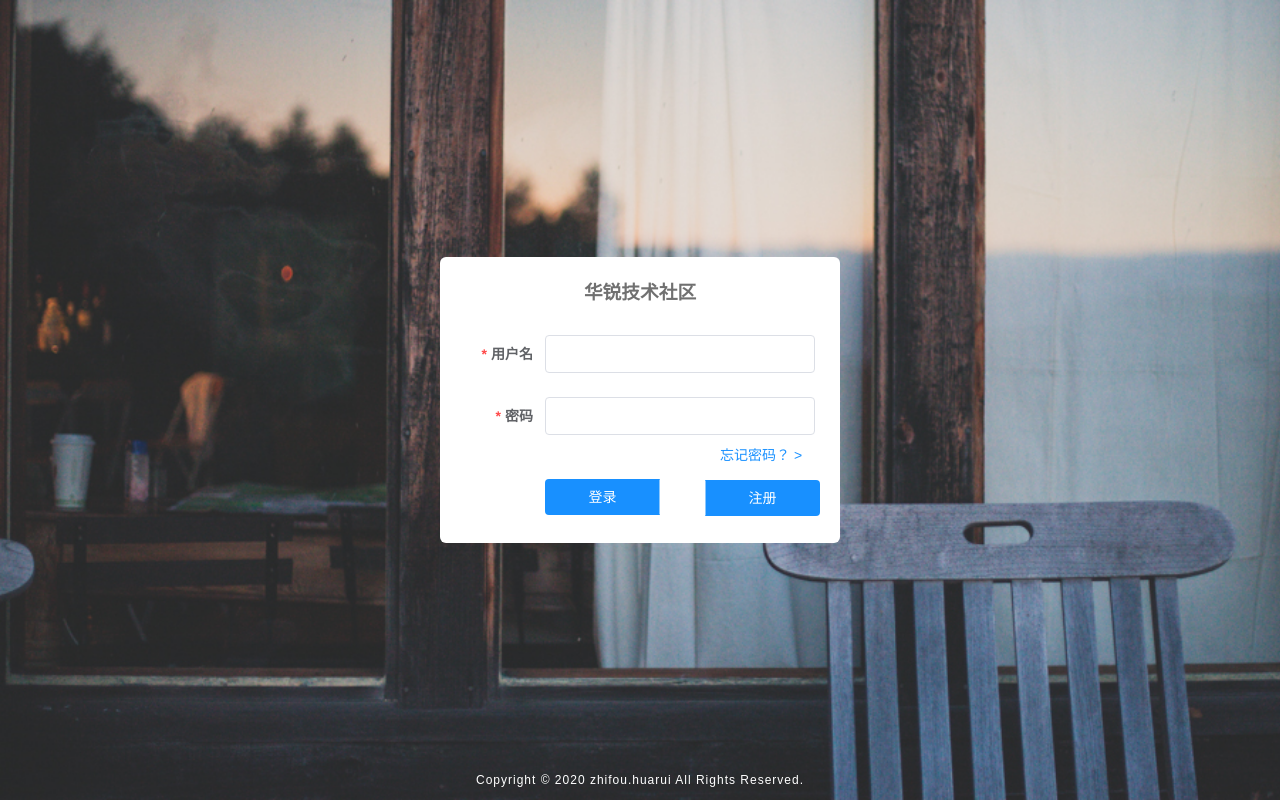
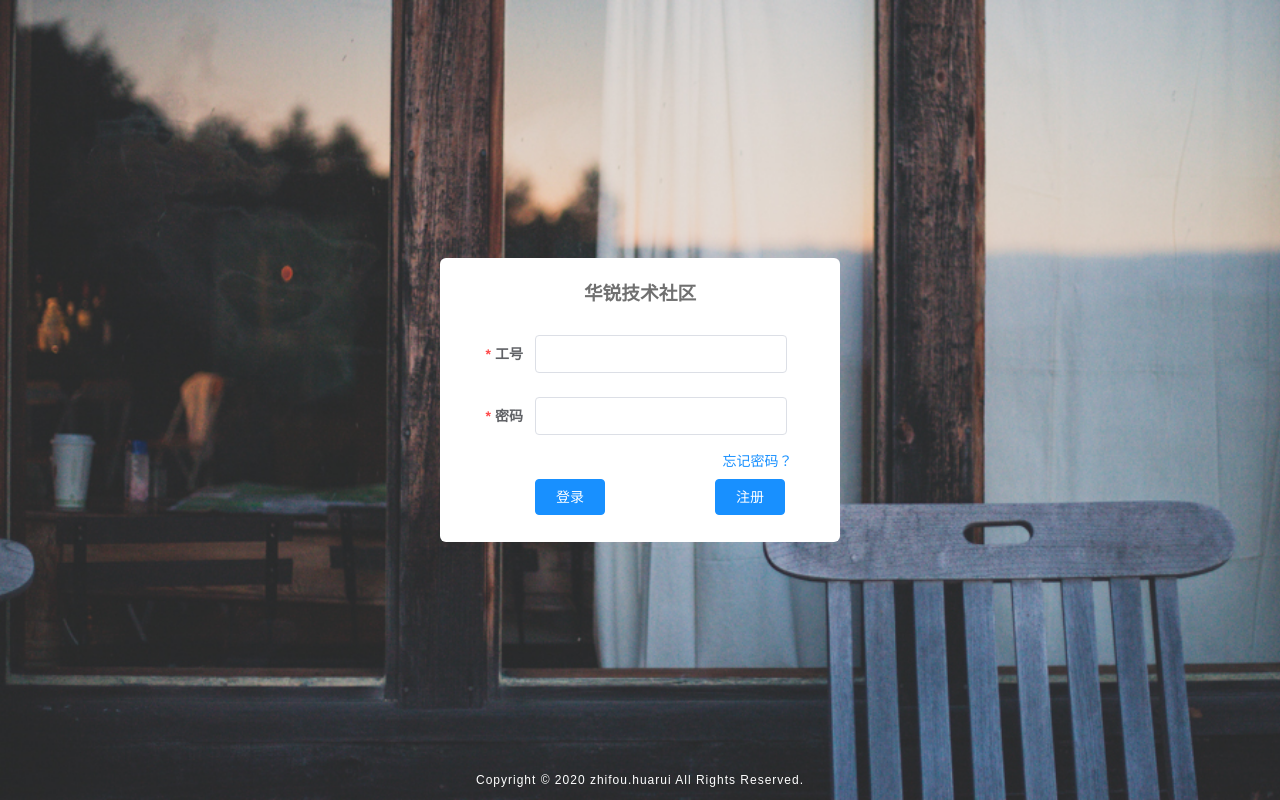
Before and after one commit to zhaofengart/zhifou-vue, a Vue app: page /login in a window 1280 px wide. Built offline with nearby package versions, Linux system fonts and the light colour scheme; no server answers.

Commit message:
登录样式修改加调用Login方法

```diff
--- a/src/views/login.vue
+++ b/src/views/login.vue
@@ -1,36 +1,39 @@
 <template>
   <div class="login">
-    <el-form ref="registerForm" :model="registerForm" :rules="registerRules" class="login-form" label-width="80px">
+    <el-form ref="loginForm" :model="loginForm" :rules="loginRules" class="login-form" label-width="80px">
       <h3 class="title">华锐技术社区</h3>
-      <el-form-item prop="username" label="用户名">
-        <el-input v-model="registerForm.username"
+      <div class="setitem">
+        <el-form-item prop="username" label="工号">
+          <el-input v-model="loginForm.username"
                     type="text"
                     auto-complete="off"
                     show-word-limit clearable
+                    style="width: 90%"
           >
           </el-input>
         </el-form-item>
         <el-form-item prop="password" label="密码">
           <el-input
-          v-model="registerForm.password"
+            v-model="loginForm.password"
             type="password"
             auto-complete="off"
             show-word-limit clearable show-password
+            style="width: 90%"
           >
           </el-input>
         </el-form-item>
         <el-link  @click="findPassWord"
-                style="margin-top: -25px;margin-left: 250px"
+                  style="margin-top: -5px;margin-left: 240px"
                   icon="el-icon-findpassword"
-                type="primary">忘记密码？ >
+                  type="primary">忘记密码？
         </el-link>
         <el-form-item style="width:50%;">
-        <el-button-group>
+          <div class="setbutton">
             <el-button
               :loading="loading"
               size="medium"
               type="primary"
-            style="width:50%;"
+              style="width:100%;"
               @click.native.prevent="handlelogin"
             >
               <span v-if="!loading">登录</span>
@@ -39,13 +42,14 @@
               :loading="loading"
               size="medium"
               type="primary"
-            style="width:50%; margin-left: 160px;margin-top: -35.5px"
+              style="width:100%; margin-left: 110px;"
               @click.native.prevent="handleRegister"
             >
               <span v-if="!loading">注册</span>
             </el-button>
-        </el-button-group>
+          </div>
         </el-form-item>
+      </div>
     </el-form>
     <!--  底部  -->
     <div class="el-login-footer">
@@ -58,16 +62,16 @@
   import { Message } from 'element-ui'
 
   export default {
-    name: "Register",
+    name: "login",
     data() {
       return {
-        registerForm: {
+        loginForm: {
           username: '',
           password: '',
         },
-        registerRules: {
+        loginRules: {
           username: [
-            { required: true, trigger: 'blur', message: '用户名不能为空' }
+            { required: true, trigger: 'blur', message: '工号不能为空' }
           ],
           password: [
             { required: true, trigger: 'blur', message: '密码不能为空' }
@@ -78,9 +82,16 @@
     },
     methods: {
       handlelogin (){
-        this.$refs.registerForm.validate(valid => {
+        this.$refs.loginForm.validate(valid => {
           if (valid) {
-            Message.success({message: '你点击了登录按钮'})
+              this.loading = true;
+              this.$store.dispatch("Login", this.loginForm)
+              .then(() => {
+                this.$router.push({path: 'index2'})
+              })
+              .catch(() => {
+                this.loading = false;
+              })
             }
           })
       },
@@ -103,6 +114,19 @@
     background-image: url("../assets/image/login-background.jpg");
     background-color: #b8e5f8;
     background-size: cover;
+  }
+  .setbutton {
+    display: flex;
+    align-items: center;
+    justify-content: space-between;
+    margin-top: 10px;
+  }
+
+  .setitem {
+    display: flex;
+    flex-direction: column;
+    justify-content: center;
+    margin-left: -10px;
   }
   .title {
     margin: 0px auto 30px auto;
```
Lines whose indentation alone changed are shown as unchanged.
